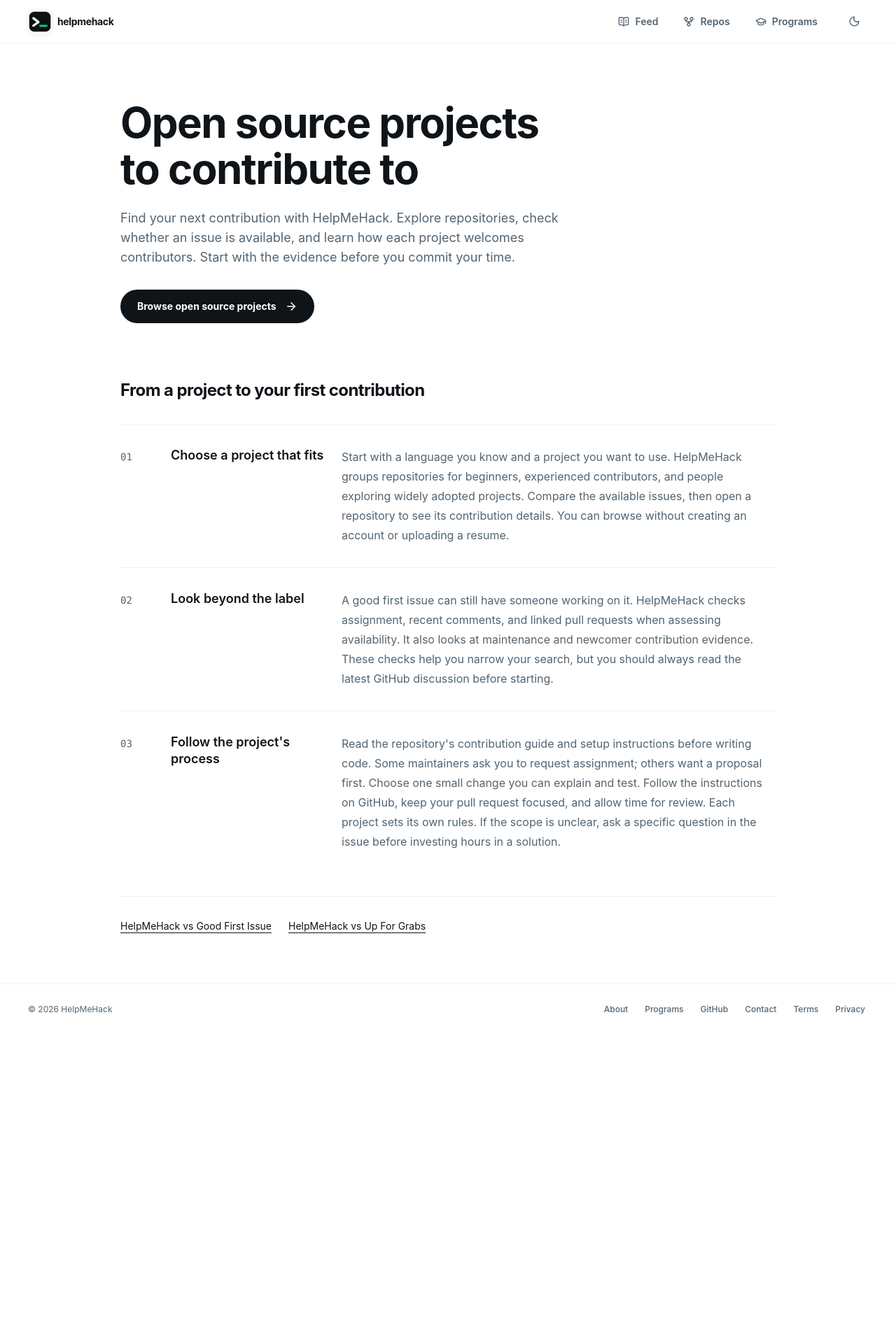
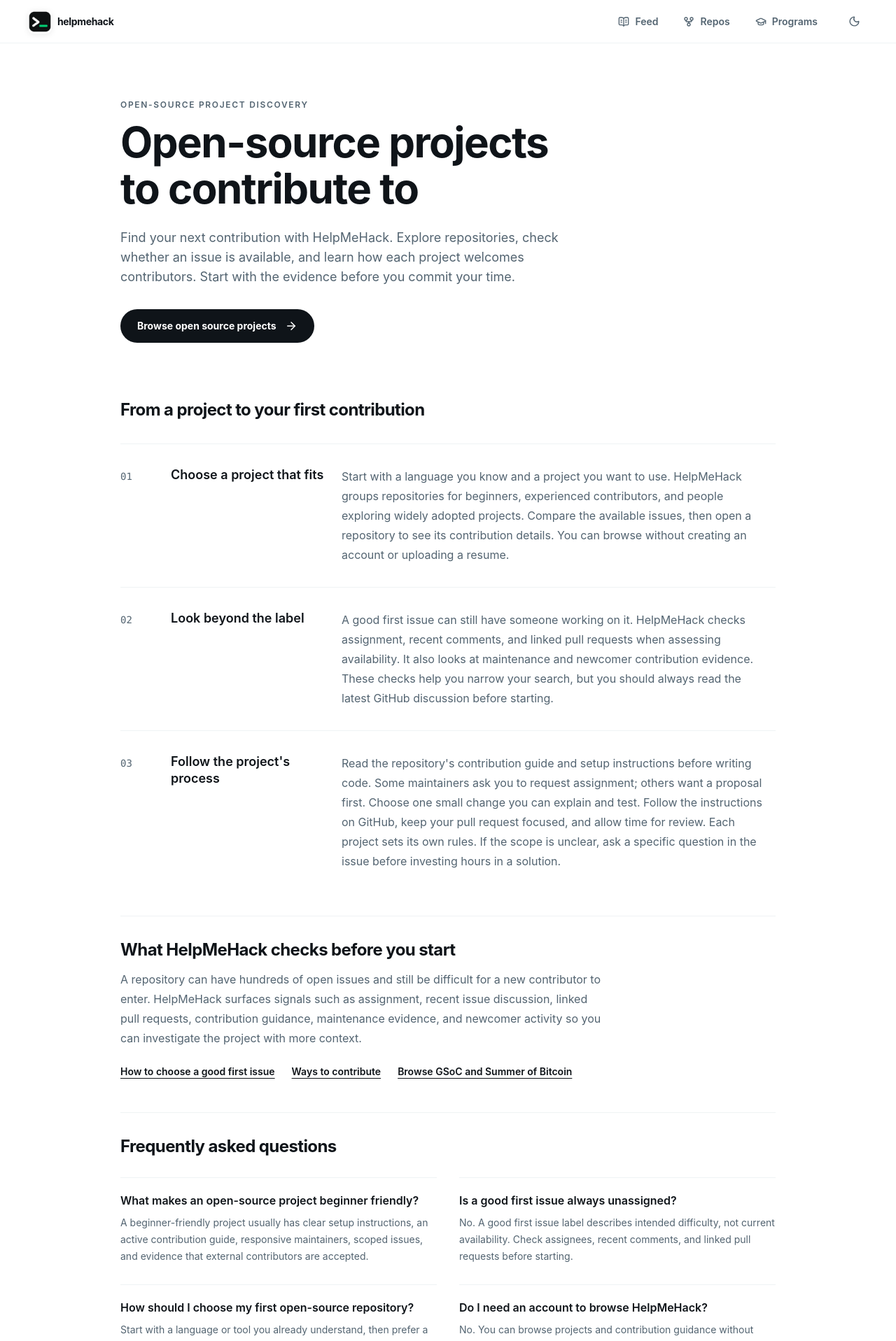
Before and after one commit to rohanmalhotracodes/helpmehack, a Next.js app: page /open-source-projects in a window 1280 px wide. Shown: the top 1917 px of the page at 70% size. Before the commit the page ends 1479 px from the top, so only its background shows below. Built offline with nearby package versions, Linux system fonts and the light colour scheme.

Commit message:
Improve SEO/AEO content in app/open-source-projects/page.tsx

```diff
--- a/app/open-source-projects/page.tsx
+++ b/app/open-source-projects/page.tsx
@@ -2,9 +2,12 @@ import Link from "next/link";
 import type { Metadata } from "next";
 import { ArrowRight } from "lucide-react";
 import { ContributionPageShell } from "@/components/contribution-page-shell";
+import { SeoFaq } from "@/components/seo-faq";
+import { FaqStructuredData } from "@/components/structured-data";
+import { openSourceProjectsFaq } from "@/lib/seo-content";
 
-const title = "HelpMeHack: Open source projects for new contributors";
-const description = "Find open source projects to contribute to. Check issue availability and contribution rules before choosing your first contribution.";
+const title = "Open-source projects for beginners and contributors | HelpMeHack";
+const description = "Find active open-source projects to contribute to. Check contribution rules, issue availability, project activity, and beginner-friendly signals before you start.";
 const url = "https://www.helpmehack.tech/open-source-projects";
 
 export const metadata: Metadata = {
@@ -32,9 +35,11 @@ const steps = [
 export default function OpenSourceProjectsPage() {
   return (
     <ContributionPageShell>
+      <FaqStructuredData questions={openSourceProjectsFaq} />
       <main className="mx-auto max-w-[1000px] px-5 pb-4 pt-12 sm:px-8 sm:pt-20">
         <section aria-labelledby="contribution-title" className="max-w-[760px]">
-          <h1 id="contribution-title" className="text-balance text-4xl font-bold leading-[1.1] tracking-tight sm:text-6xl">Open source projects to contribute to</h1>
+          <p className="x-muted text-xs font-semibold uppercase tracking-[.14em]">Open-source project discovery</p>
+          <h1 id="contribution-title" className="mt-3 text-balance text-4xl font-bold leading-[1.1] tracking-tight sm:text-6xl">Open-source projects to contribute to</h1>
           <p className="x-muted mt-6 max-w-[60ch] text-pretty text-lg leading-7">Find your next contribution with HelpMeHack. Explore repositories, check whether an issue is available, and learn how each project welcomes contributors. Start with the evidence before you commit your time.</p>
           <Link href="/#open-source" className="focus-ring x-primary mt-8 inline-flex min-h-12 items-center gap-3 rounded-full px-6 py-3 text-sm font-bold transition-opacity hover:opacity-85 active:opacity-75">Browse open source projects <ArrowRight size={18} aria-hidden="true" /></Link>
         </section>
@@ -50,7 +55,22 @@ export default function OpenSourceProjectsPage() {
             ))}
           </ol>
         </section>
-        <nav aria-label="Compare contribution tools" className="x-border mt-8 flex flex-wrap gap-x-6 gap-y-2 border-t pt-6 text-sm">
+
+        <section aria-labelledby="signals-title" className="x-border mt-8 border-t pt-8">
+          <h2 id="signals-title" className="text-2xl font-bold tracking-tight">What HelpMeHack checks before you start</h2>
+          <p className="x-muted mt-3 max-w-[68ch] text-base leading-7">
+            A repository can have hundreds of open issues and still be difficult for a new contributor to enter. HelpMeHack surfaces signals such as assignment, recent issue discussion, linked pull requests, contribution guidance, maintenance evidence, and newcomer activity so you can investigate the project with more context.
+          </p>
+          <div className="mt-6 flex flex-wrap gap-x-6 gap-y-2 text-sm font-semibold">
+            <Link href="/contribute/first-issue" className="focus-ring rounded underline underline-offset-4">How to choose a good first issue</Link>
+            <Link href="/contribute" className="focus-ring rounded underline underline-offset-4">Ways to contribute</Link>
+            <Link href="/programs" className="focus-ring rounded underline underline-offset-4">Browse GSoC and Summer of Bitcoin</Link>
+          </div>
+        </section>
+
+        <SeoFaq questions={openSourceProjectsFaq} className="mt-12" />
+
+        <nav aria-label="Compare contribution tools" className="x-border mt-10 flex flex-wrap gap-x-6 gap-y-2 border-t pt-6 text-sm">
           <Link href="/compare/helpmehack-vs-good-first-issue" className="focus-ring py-2 underline underline-offset-4">HelpMeHack vs Good First Issue</Link>
           <Link href="/compare/helpmehack-vs-up-for-grabs" className="focus-ring py-2 underline underline-offset-4">HelpMeHack vs Up For Grabs</Link>
         </nav>
```
